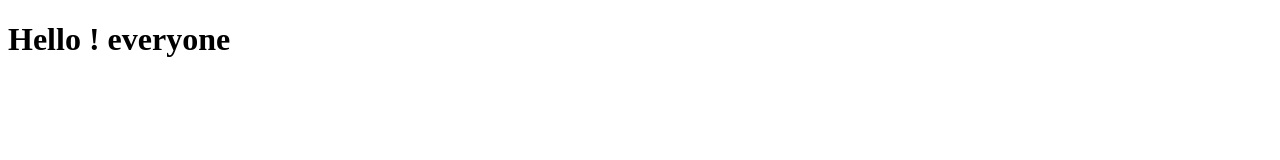
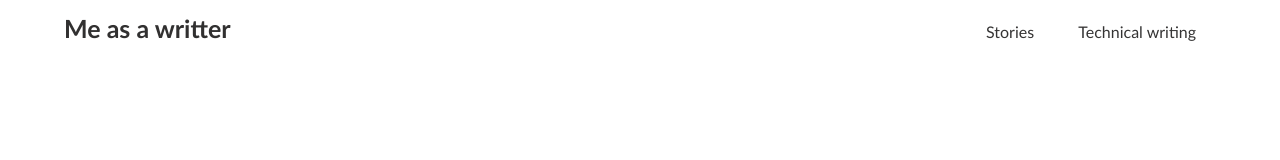
Before and after one commit to Siddhantmi/me-as-a-writer, a plain HTML site: page index.html in a window 1280 px wide. Drawn offline with Linux system fonts and the light colour scheme.

Commit message:
added some heaader

```diff
--- a/index.html
+++ b/index.html
@@ -1,12 +1,22 @@
 <!DOCTYPE html>
 <html lang="en">
-<head>
-    <meta charset="UTF-8">
-    <meta http-equiv="X-UA-Compatible" content="IE=edge">
-    <meta name="viewport" content="width=device-width, initial-scale=1.0">
+  <head>
+    <meta charset="UTF-8" />
+    <meta http-equiv="X-UA-Compatible" content="IE=edge" />
+    <meta name="viewport" content="width=device-width, initial-scale=1.0" />
+    <link rel="stylesheet" href="style.css">
     <title>Me-as-a-writer</title>
-</head>
-<body>
-    <h1>Hello ! everyone</h1>
-</body>
+  </head>
+  <body>
+    <header class="header">
+      <h1>Me as a writter</h1>
+      <ul>
+        <li>Stories</li>
+        <li>Technical writing</li>
+      </ul>
+    </header>
+    <div class="mainbody">
+
+    </div>
+  </body>
 </html>
--- /dev/null
+++ b/style.css
@@ -0,0 +1,28 @@
+*{
+    box-sizing: border-box;
+    padding: 0;
+    margin: 0;
+    font-family: 'Gill Sans', 'Gill Sans MT', Calibri, 'Trebuchet MS', sans-serif;
+
+}
+.header{
+    display: flex;
+    margin:1% 5% ;
+    justify-content: space-between;
+}
+.header h1{
+    font-size: 25px;
+    color:rgb(49, 48, 48);
+}
+.header ul{
+    display: inline-block;
+text-align: center;
+margin-top: 9px;
+color:rgb(53, 52, 52);
+}
+.header ul li{
+    list-style: none;
+    display: inline;
+    justify-content: center;
+    margin: 0 20px;
+}
```
